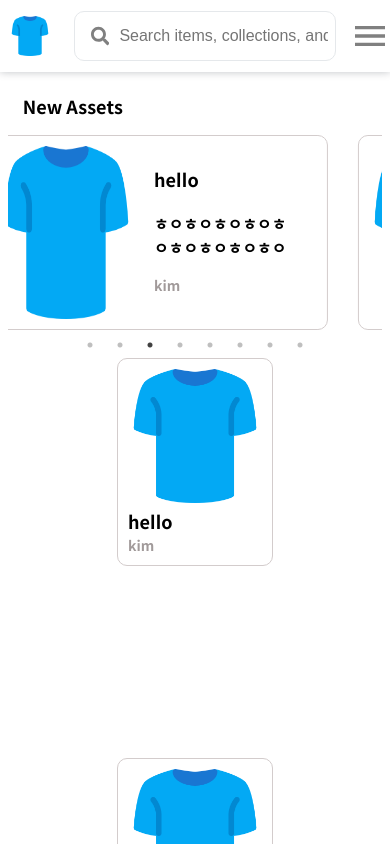
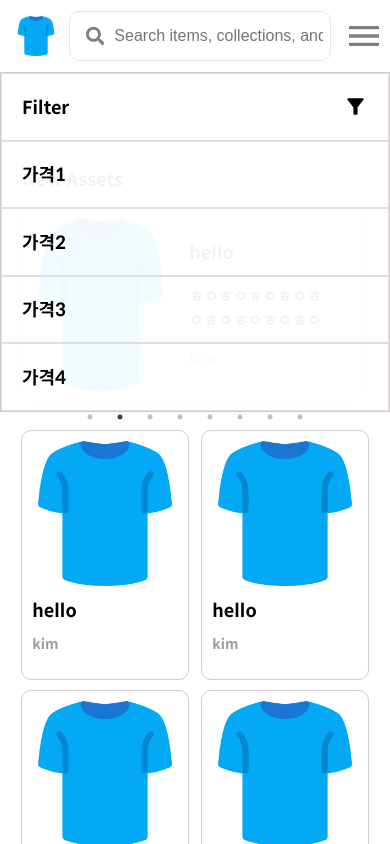
Before and after one commit to Make-your-NFT/frontend, a Next.js app: page /explore in a window 390 px wide. Shown: the top 844 px of the page. Built offline with nearby package versions, Linux system fonts and the light colour scheme.

Commit message:
explore 모바일 레이아웃 적용

```diff
--- a/components/explore/asset.module.css
+++ b/components/explore/asset.module.css
@@ -9,19 +9,21 @@
 
 .title {
   font-size: 18px;
+  padding: 5px 0px;
 }
 
 .author {
   font-size: 14px;
+  padding: 5px 0px;
   color: rgb(161, 154, 154);
 }
 
 @media screen and (max-width: 768px) {
   .layout {
-    width: 40vw;
+    width: 43vw;
     border: 1px solid rgb(211, 204, 204);
     padding: 10px;
-    height: fit-content;
+    height: auto;
     border-radius: 10px;
     background-color: white;
   }
--- a/components/explore/index.module.css
+++ b/components/explore/index.module.css
@@ -12,9 +12,10 @@
   width: 100%;
   padding: 20px;
   display: grid;
-  grid-template-columns: repeat(auto-fit, minmax(33vh, 1fr));
-  grid-auto-rows: minmax(400px, auto);
+  grid-template-columns: repeat(auto-fit, minmax(33vmin, 1fr));
+  grid-auto-rows: minmax(250px, auto);
   justify-items: center;
+  gap: 10px;
 }
 
 @media screen and (max-width: 960px) {
@@ -23,6 +24,7 @@
     height: 100%;
     flex-direction: column;
     position: relative;
+    margin-top: 72px;
   }
   .exploreLayout {
     width: 100%;
--- a/components/filter/filter.module.css
+++ b/components/filter/filter.module.css
@@ -11,8 +11,18 @@
   align-self: flex-start;
 }
 
+
 @media screen and (max-width: 960px) {
   .layout {
-    display: none;
-  }
+      box-sizing: border-box;
+      position: fixed;
+      top: 72px;
+      z-index: 10;
+      bottom: 0;
+      width: 100%;
+      flex-shrink: 0;
+      align-self: flex-start;
+      height: fit-content;
+    }
+
 }
--- a/components/filter/filter.tsx
+++ b/components/filter/filter.tsx
@@ -2,8 +2,35 @@ import styles from "components/filter/filter.module.css";
 import filterBoxStyles from "components/filter/filterBox.module.css";
 import FilterBox from "./filterBox";
 import { MdFilterAlt } from "react-icons/md";
+import { useEffect, useState, useRef } from "react";
 
 const Filter = () => {
+  const [filterClick, setFilterClick] = useState(false);
+  const [openFilter, setOpenFilter] = useState(false);
+  const filterRef = useRef<HTMLDivElement>(null);
+
+  const handleResize = () => {
+    window.innerWidth <= 960 ? setFilterClick(true) : setFilterClick(false);
+  }
+
+  const handleOpenFilter = () => {
+    if(filterClick){
+      console.log("open!")
+      openFilter ? setOpenFilter(false) : setOpenFilter(true);
+    }
+    else{
+      console.log("close!")
+    }
+  }
+
+  useEffect(() =>{
+    window.addEventListener("resize", handleResize);
+
+    return () => {
+      window.removeEventListener("resize", handleResize);
+    }
+  }, [])
+
   return (
     <div className={styles.layout}>
       <div
@@ -12,6 +39,7 @@ const Filter = () => {
           marginLeft: "auto",
         }}
         className={filterBoxStyles.layout}
+        onClick={handleOpenFilter}
       >
         <span className={filterBoxStyles.name}>Filter</span>
 
@@ -20,10 +48,15 @@ const Filter = () => {
           size={25}
         />
       </div>
-      <FilterBox name="가격1" />
+      {!filterClick || openFilter ? (
+              <div className={styles.filterList} ref={filterRef}>
+              <FilterBox name="가격1" />
       <FilterBox name="가격2" />
       <FilterBox name="가격3" />
       <FilterBox name="가격4" />
+      </div>
+      ) : null}
+
     </div>
   );
 };
--- a/components/filter/filterBox.module.css
+++ b/components/filter/filterBox.module.css
@@ -1,9 +1,10 @@
 .layout {
   width: 100%;
-  height: 80px;
+  height: 8vh;
   border: 1px solid rgb(223, 223, 223);
   display: flex;
   align-items: center;
+  background-color: white;
 }
 
 .layout:hover {
@@ -16,3 +17,9 @@
   padding: 10px 10px 10px 20px;
   line-height: 40px;
 }
+
+@media screen and (max-width: 960px) {
+  .layout {
+      background-color: rgba(255,255,255,0.95);
+    }
+}
--- a/components/filter/filterBox.tsx
+++ b/components/filter/filterBox.tsx
@@ -8,17 +8,13 @@ interface filterBoxProps {
 const FilterBox = (props: filterBoxProps) => {
   const [detail, setDetail] = useState(false);
 
-  const showDetail = () => {
-    setDetail(true);
-  };
-
-  const closeDetail = () => {
-    setDetail(false);
+  const handleDetail = () => {
+    detail ? setDetail(false) : setDetail(true);
   };
 
   return (
-    <div onMouseLeave={closeDetail}>
-      <div onMouseEnter={showDetail} className={styles.layout}>
+    <div onClick={handleDetail}>
+      <div className={styles.layout}>
         <span className={styles.name}>{props.name}</span>
       </div>
       {detail ? <PriceFilter /> : null}
--- a/components/filter/priceFilter.module.css
+++ b/components/filter/priceFilter.module.css
@@ -2,7 +2,7 @@
   width: 100%;
   height: 200px;
   background-color: #fbfdff;
-  animation: showDetail 0.2s linear forwards;
+  /* animation: showDetail 0.2s linear forwards; */
   display: flex;
   flex-direction: column;
   justify-content: space-around;
@@ -49,7 +49,7 @@
 .applyButton:hover {
   background-color: #3375b6;
 }
-
+/*
 @keyframes showDetail {
   from {
     height: 0px;
@@ -57,4 +57,4 @@
   to {
     height: 200px;
   }
-}
+} */
--- a/components/header/header.module.css
+++ b/components/header/header.module.css
@@ -65,9 +65,10 @@
   display: none;
 }
 
-@media all and (max-width: 767px) {
+@media all and (max-width: 640px) {
   .brandName {
     font-size: 0;
+        gap: 0px;
   }
   .brand {
     padding-left: 10px;
@@ -132,31 +133,12 @@
 ##Screen = 768px에서 1024px 사이
 */
 
-@media (min-width: 768px) and (max-width: 1024px) and (orientation: landscape) {
-}
 
-/*
-##Device = Low Resolution Tablets, Mobiles (Landscape)
-##Screen = B/w 481px to 767px
-##Device = 저해상도 태블릿, 모바일(가로)
-##Screen = 481px에서 767px 사이
-*/
-
-@media (min-width: 481px) and (max-width: 767px) {
-}
-
-/*
-##Device = Most of the Smartphones Mobiles (Portrait)
-##Screen = B/w 320px to 479px
-##Device = 대부분의 스마트폰 모바일 기기(세로)
-##Screen = 320px에서 479px 사이
-*/
-
-@media (min-width: 320px) and (max-width: 480px) {
+@media (max-width: 768px) {
   .layout {
     display: flex;
     position: fixed;
-    justify-content: space-between;
+    justify-content: space-around;
     width: 100vw;
     top: 0;
     height: 72px;
```
Also changed, not shown: components/header/searchBar.module.css (+1 -22 lines).
